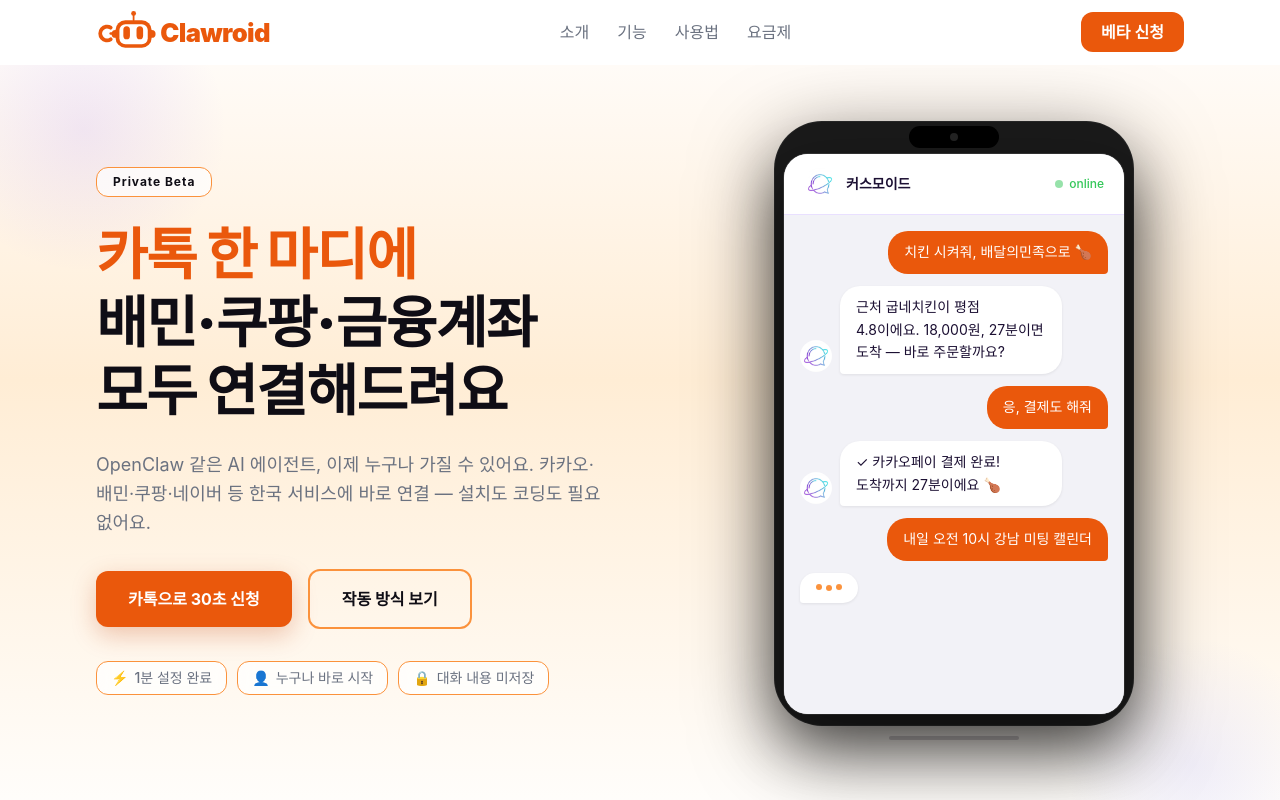
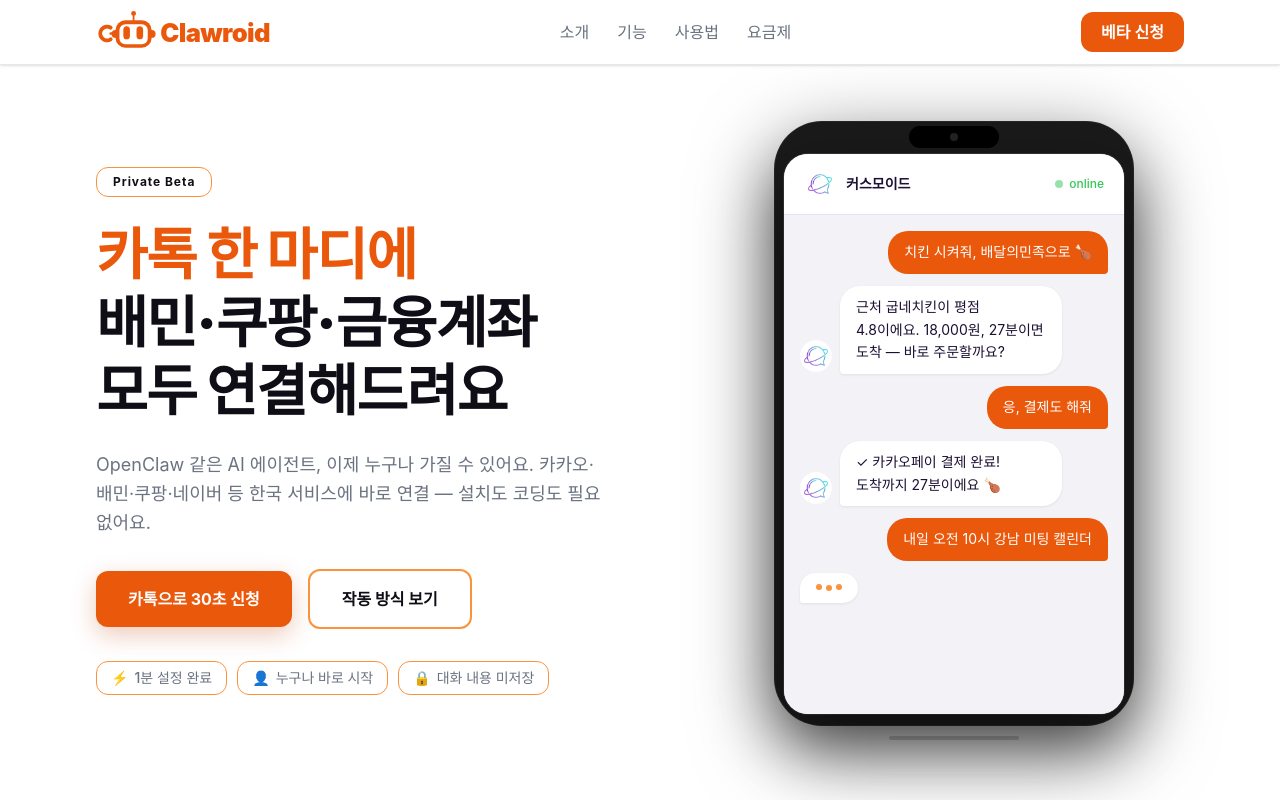
Before and after one commit to seojoonkim/cosmoid, a Next.js app: page / in a window 1280 px wide. Shown: the top 800 px of the page. Built offline with nearby package versions, Linux system fonts and the light colour scheme; a web font is replaced by a local one.

Commit message:
fix: Hero/Nav 배경 순백색으로 수정

```diff
--- a/src/components/Hero.tsx
+++ b/src/components/Hero.tsx
@@ -111,14 +111,8 @@ export default function Hero() {
   return (
     <section className="relative overflow-hidden pt-10 pb-20 md:pt-14 md:pb-28"
       style={{
-        background: "linear-gradient(180deg, #fffbf7 0%, #ffedd5 40%, #ffffff 100%)",
+        background: "#ffffff",
       }}>
-
-      {/* 보라 글로우 blob */}
-      <div className="absolute top-[-80px] left-[-60px] h-72 w-72 rounded-full pointer-events-none"
-        style={{background:"radial-gradient(circle, rgba(139,92,246,0.12) 0%, transparent 70%)"}} />
-      <div className="absolute bottom-[-40px] right-[-40px] h-64 w-64 rounded-full pointer-events-none"
-        style={{background:"radial-gradient(circle, rgba(99,102,241,0.1) 0%, transparent 70%)"}} />
 
       <div className="relative mx-auto max-w-6xl px-5 md:px-8">
         <div className="grid gap-10 md:grid-cols-12 md:items-center">
--- a/src/components/Nav.tsx
+++ b/src/components/Nav.tsx
@@ -13,7 +13,7 @@ export default function Nav() {
   }, []);
 
   return (
-    <nav className={`sticky top-0 z-50 transition-all ${scrolled ? "bg-white/80 backdrop-blur border-b border-[var(--border)] shadow-sm" : "bg-white/0 border-b border-transparent"}`}>
+    <nav className={"sticky top-0 z-50 bg-white border-b border-[var(--border)] shadow-sm"}>
       <div className="max-w-6xl mx-auto px-5 md:px-8 h-16 flex items-center justify-between">
         <motion.a
           href="/"
```
